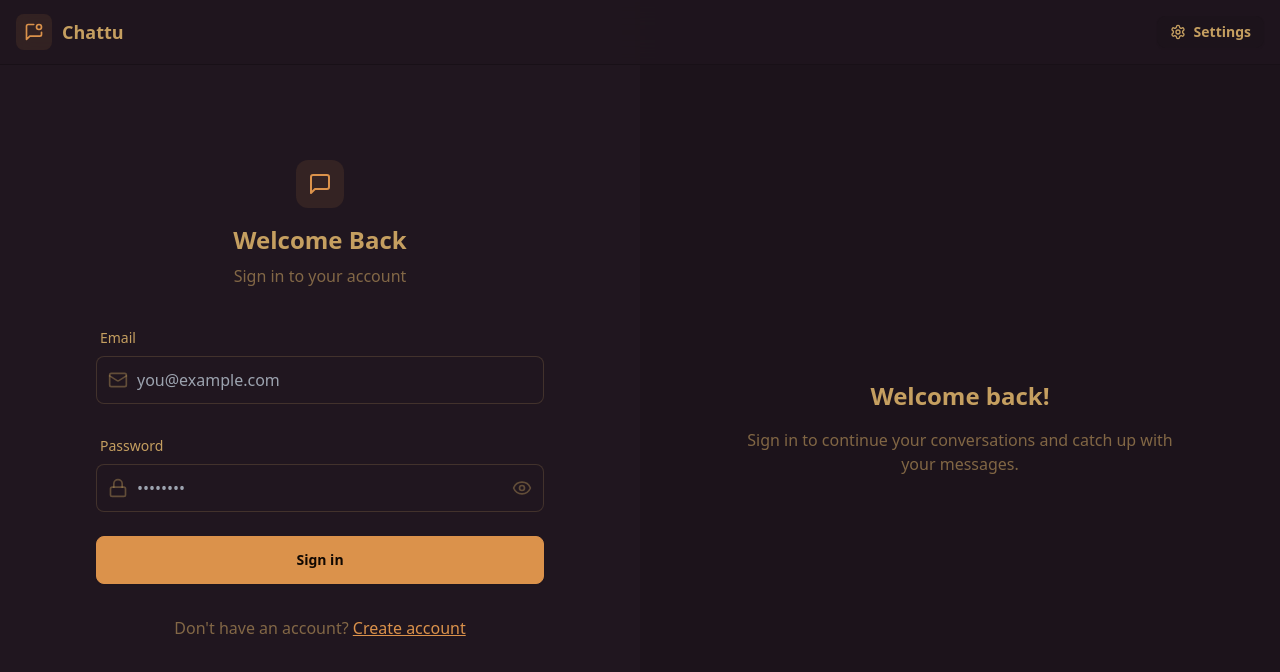
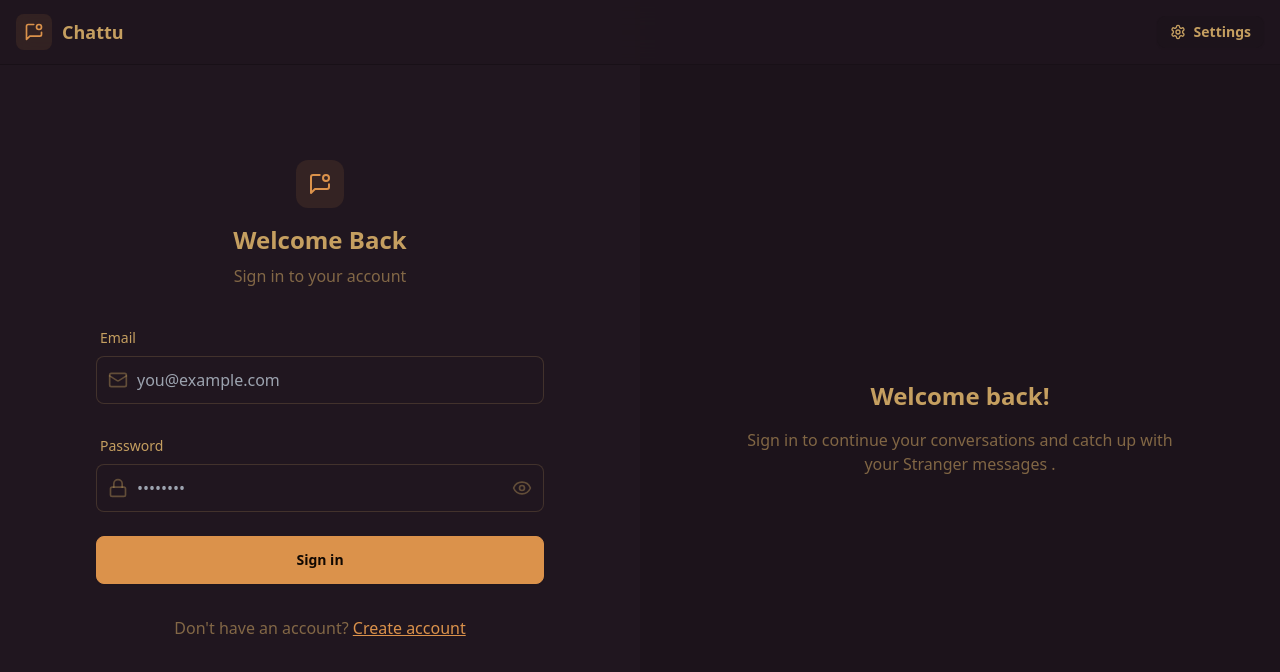
Before and after one commit to yashuplayz/yashu, a React (Vite) app in the folder frontend/: page /login in a window 1280 px wide. Shown: the top 672 px of the page. Built offline with nearby package versions, Linux system fonts and the light colour scheme; no server answers.

Commit message:
Update LoginPage.jsx

```diff
--- a/frontend/src/pages/LoginPage.jsx
+++ b/frontend/src/pages/LoginPage.jsx
@@ -2,7 +2,7 @@ import { useState } from "react";
 import { useAuthStore } from "../store/useAuthStore";
 import AuthImagePattern from "../components/AuthImagePattern";
 import { Link } from "react-router-dom";
-import { Eye, EyeOff, Loader2, Lock, Mail, MessageSquare } from "lucide-react";
+import { Eye, EyeOff, Loader2, Lock, Mail, MessageSquareDot } from "lucide-react";
 
 const LoginPage = () => {
   const [showPassword, setShowPassword] = useState(false);
@@ -29,7 +29,7 @@ const LoginPage = () => {
                 className="w-12 h-12 rounded-xl bg-primary/10 flex items-center justify-center group-hover:bg-primary/20
               transition-colors"
               >
-                <MessageSquare className="w-6 h-6 text-primary" />
+                <MessageSquareDot className="w-6 h-6 text-primary" />
               </div>
               <h1 className="text-2xl font-bold mt-2">Welcome Back</h1>
               <p className="text-base-content/60">Sign in to your account</p>
@@ -111,7 +111,7 @@ const LoginPage = () => {
       {/* Right Side - Image/Pattern */}
       <AuthImagePattern
         title={"Welcome back!"}
-        subtitle={"Sign in to continue your conversations and catch up with your messages."}
+        subtitle={"Sign in to continue your conversations and catch up with your Stranger messages ."}
       />
     </div>
   );
```
